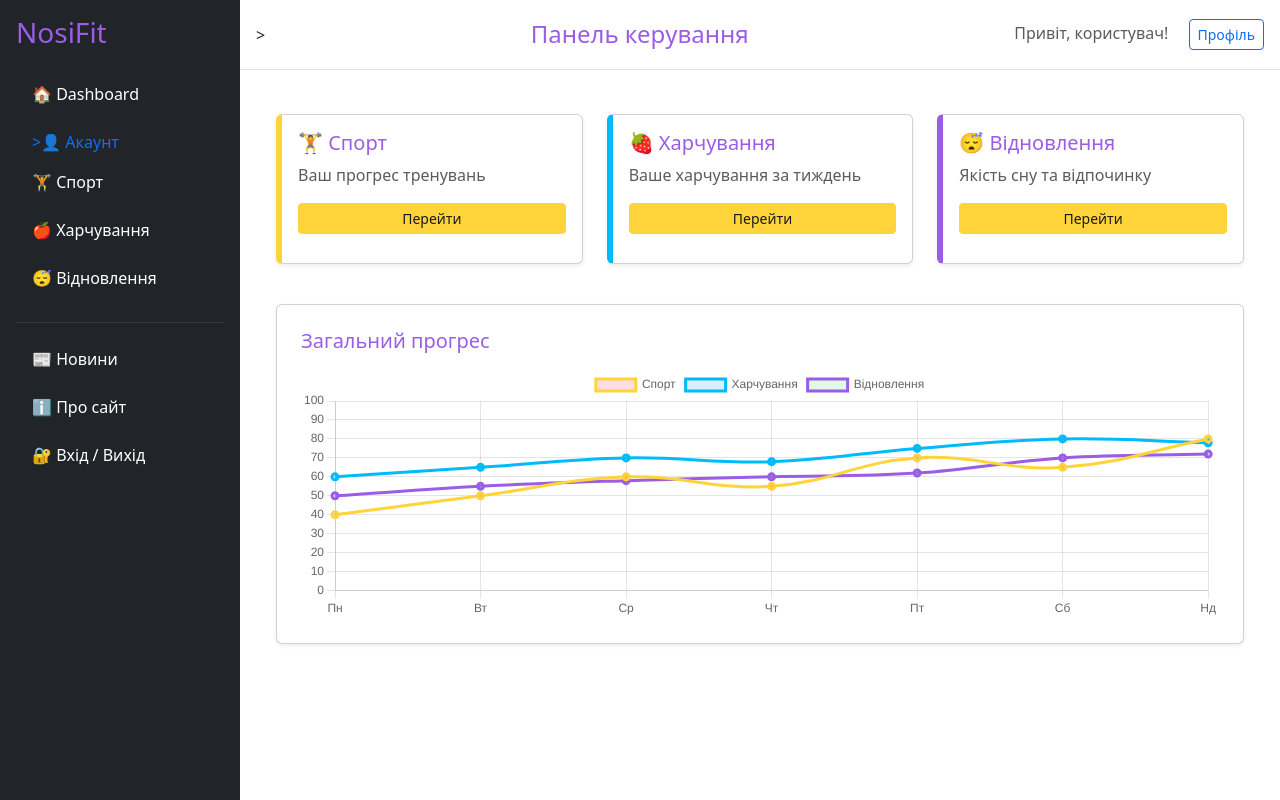
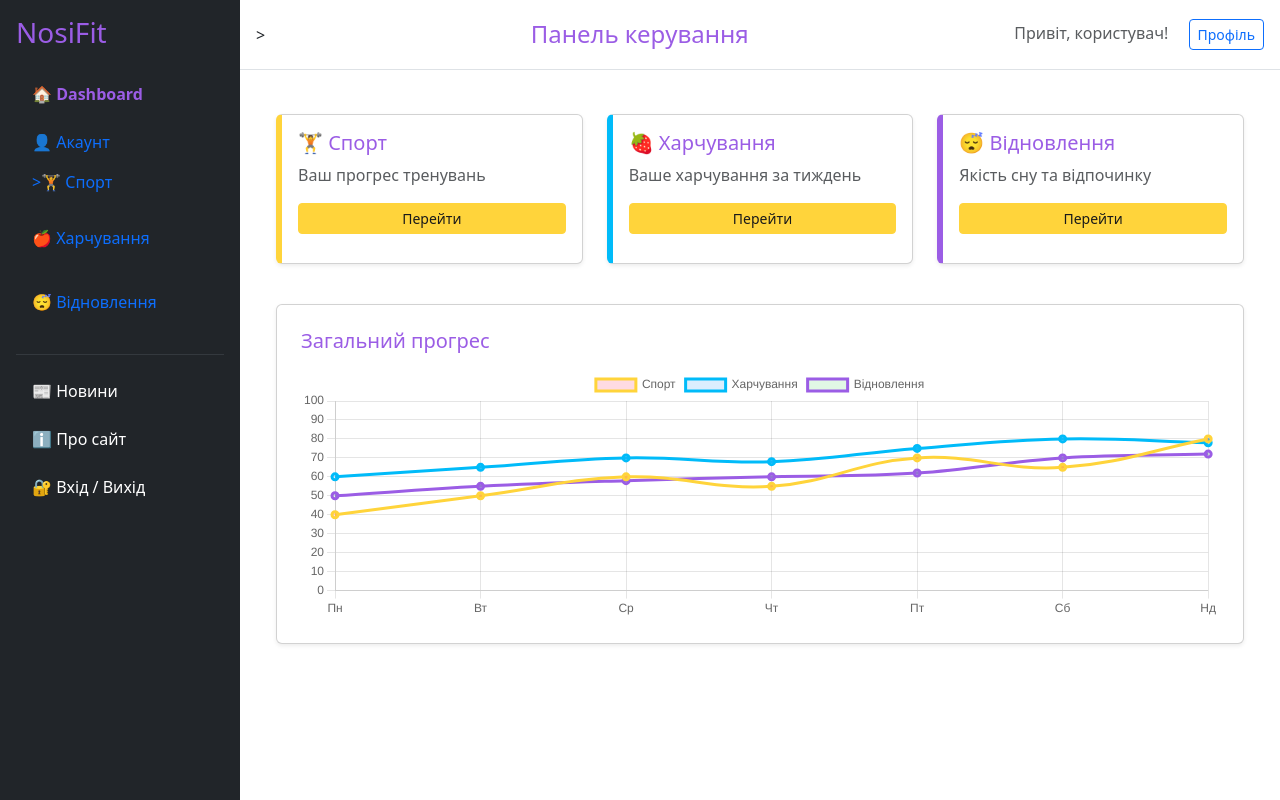
Before and after one commit to NosiOi/Nosi_website, a Flask app: page /dashboard in a window 1280 px wide. Run offline with Flask 3, Linux system fonts and the light colour scheme.

```diff
--- a/myapp/app/app.py
+++ b/myapp/app/app.py
@@ -31,7 +31,7 @@ def register():
         }
 
         session["user"] = email
-        return redirect("/dashboard")
+        return redirect("/dashboard", active_page="register")
 
     return render_template("register/html")
 
@@ -51,7 +51,7 @@ def login():
         session["user"] = email
         return redirect("/dashboard")
 
-    return render_template("login.html")
+    return render_template("login.html", active_page="login")
 
 
 @app.route("/logout")
@@ -68,32 +68,34 @@ def account():
     email = session["user"]
     user = user[email]
 
-    return render_template("account.html", user=user, user_email=email)
+    return render_template(
+        "account.html", user=user, user_email=email, active_page="account"
+    )
 
 
 @app.route("/")
 def index():
-    return render_template("index.html")
+    return render_template("index.html", active_page="index")
 
 
 @app.route("/dashboard")
 def dashboard():
-    return render_template("dashboard.html")
+    return render_template("dashboard.html", active_page="dashboard")
 
 
 @app.route("/diet_page")
 def diet():
-    return render_template("diet_page.html")
+    return render_template("diet_page.html", active_page="diet_page")
 
 
 @app.route("/sport")
 def sport():
-    return render_template("sport.html")
+    return render_template("sport.html", active_page="sport")
 
 
 @app.route("/recovery")
 def recovery():
-    return render_template("recovery.html")
+    return render_template("recovery.html", active_page="recovery")
 
 
 if __name__ == "__main__":
--- a/myapp/app/static/css/main.css
+++ b/myapp/app/static/css/main.css
@@ -57,3 +57,8 @@ h5 {
 .chart-recovery {
     color: var(--accent);
 }
+
+.nav-link.active {
+    color: var(--secondary);
+    font-weight: 700;
+}
--- a/myapp/app/templates/base.html
+++ b/myapp/app/templates/base.html
@@ -28,23 +28,48 @@
 
       <ul class="nav flex-column">
         <li class="nav-item mb-2">
-          <a href="/dashboard" class="nav-link text-white">🏠 Dashboard</a>
+          <a
+            href="/dashboard"
+            class="nav-link px-3 {% if active_page == 'dashboard' %}active{% endif %}"
+          >
+            🏠 Dashboard</a
+          >
         </li>
 
         <li>
-          <a href="/account" class="nav-link px-3">>👤 Акаунт</a>
+          <a
+            href="/account"
+            class="nav-link px-3 {% if active_page == 'account' %}active{% endif %}"
+          >
+            👤 Акаунт</a
+          >
         </li>
 
         <li class="nav-item mb-2">
-          <a href="/sport" class="nav-link text-white">🏋️ Спорт</a>
+          <a
+            href="/sport"
+            class="nav-link px-3 {% if active_page == 'sport' %}active{% endif %}"
+          >
+            >🏋️ Спорт</a
+          >
         </li>
 
         <li class="nav-item mb-2">
-          <a href="/diet_page" class="nav-link text-white">🍎 Харчування</a>
+          <a
+            href="/diet_page"
+            class="nav-link p-3 {% if activate_page == 'nutrition' %}activate{% endif %}"
+          >
+            🍎 Харчування</a
+          >
         </li>
 
         <li class="nav-item mb-2">
-          <a href="/recovery" class="nav-link text-white">😴 Відновлення</a>
+          <a
+            href="/recovery"
+            class="nav-link p-3 {% if activate_page == 'recovery' %}activate{% endif %}"
+          >
+            😴 Відновлення</a
+          >
         </li>
 
         <hr class="text-secondary" />
```
